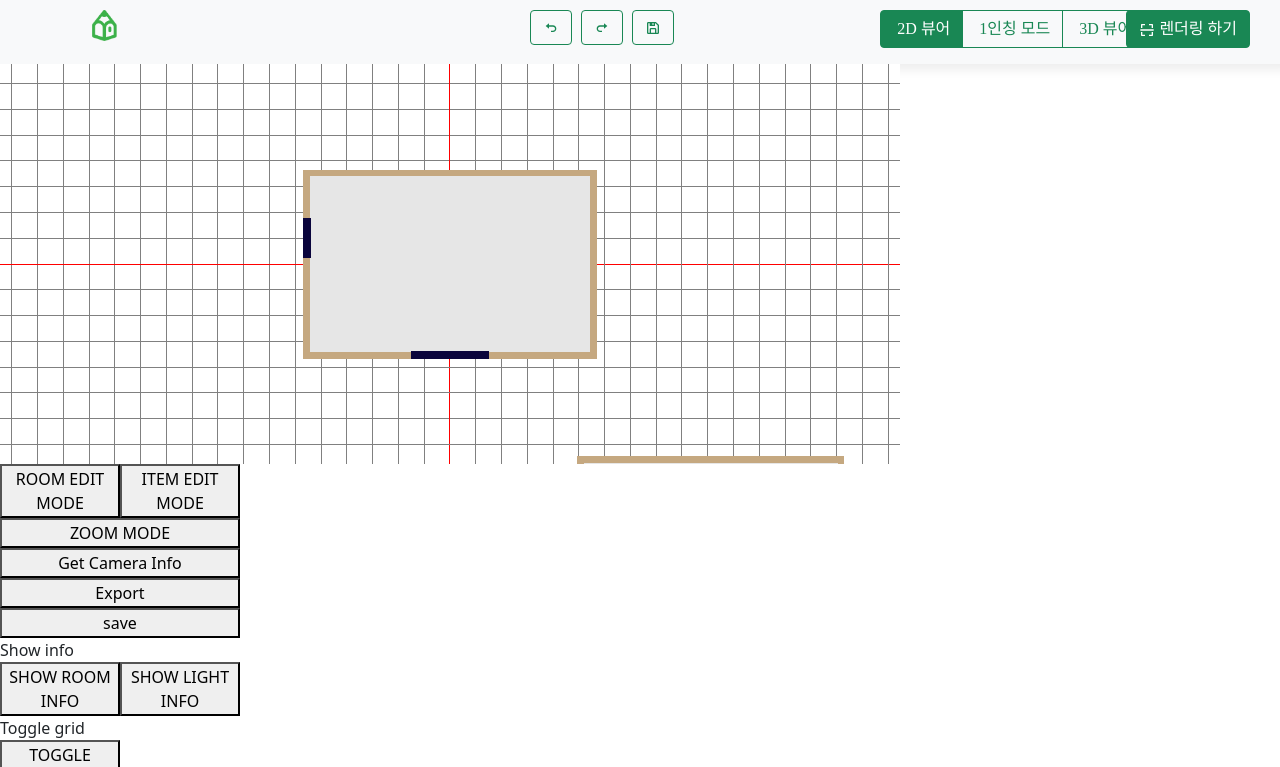
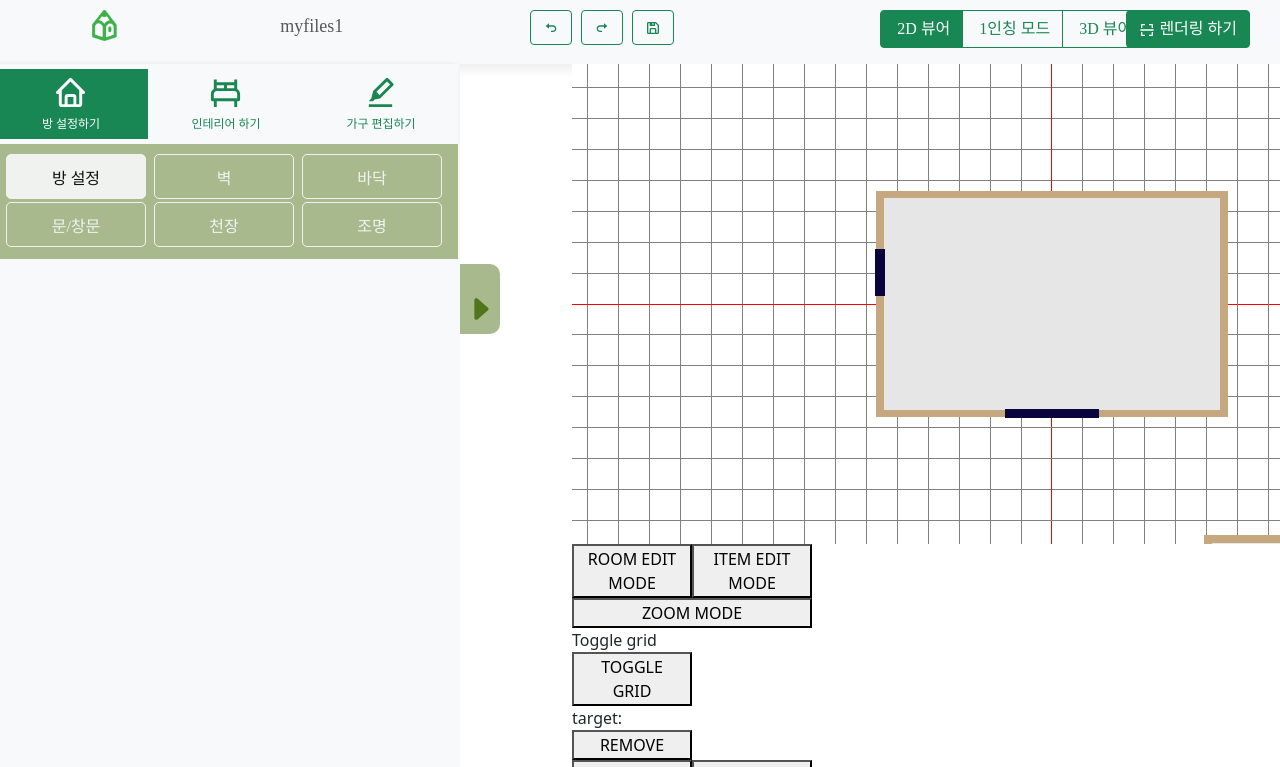
Before and after one commit to SketchHome/SketchHome_Editor, a React app: page /editor in a window 1280 px wide. Shown: the top 767 px of the page. Built offline with nearby package versions, Linux system fonts and the light colour scheme; a web font is replaced by a local one.

Commit message:
Create Click position in SideBar

```diff
--- a/src/HomeEditor/Detailer/Detailer.js
+++ b/src/HomeEditor/Detailer/Detailer.js
@@ -4,7 +4,7 @@ import ItemList from "./ItemList";
 import FloorList from "./FloorList";
 import WallList from "./WallList";
 
-//시점 변경 : 2D, 3D, 1인칭 모드
+//시점 변경 : 2D, 3D, 1인칭 모드 (Move 완료)
 const ViewMode = () => {
     return (
         <div>
@@ -31,7 +31,7 @@ const EditMode = () => {
     );
 }
 
-//저장, 정보 보여주기 등 동작 : 카메라 정보, 내보내기 버튼, 저장 버튼
+//저장, 정보 보여주기 등 동작 : 카메라 정보, 내보내기 버튼, 저장 버튼 (Move 완료)
 const GetInfo = () => {
     return (
         <div>
@@ -48,9 +48,11 @@ const GetInfo = () => {
 const ShowInfo = () => {
     return (
         <div>
+            {/*
             <div>Show info</div>
             <button id="Show_room_info" style={{ width: "120px" }}>SHOW ROOM INFO</button>
             <button id="Show_light_info" style={{ width: "120px" }}>SHOW LIGHT INFO</button>
+            */}
             <div>Toggle grid</div>
             <button id="show_grid" style={{ width: "120px" }}>TOGGLE GRID</button>
         </div>
--- a/src/HomeEditor/Editor.js
+++ b/src/HomeEditor/Editor.js
@@ -1,4 +1,4 @@
-import React, { Component } from "react";
+import React, { Component, useState } from "react";
 
 import * as THREE from "three";
 import { DragControls } from "three/examples/jsm/controls/DragControls";
@@ -16,6 +16,7 @@ import WallList from "./Detailer/WallList";
 import room_data from "./data/room_1_data.json";
 
 class Editor extends Component {
+
 	componentDidMount() {
 		// === THREE.JS CODE START ===
 
@@ -96,14 +97,13 @@ class Editor extends Component {
 
 	render() {
 		return (
-			<div>
+			<div className="Editor-fix">
 				<div
 					className="Scene"
-					style={{ width: "900px", height: "400px" }}
+					style={{ width: "120vh", height: "60vh" }}
 					ref={(mount) => { this.mount = mount }} />
-				{/*<ViewMode/>*/}
+				{/*<ViewMode/><GetInfo/>*/}
 				<EditMode/>
-				<GetInfo/>
 				<ShowInfo/>
 				<MoveThings/>
 				<FWColor/>
--- a/src/HomeEditor/module/_event.js
+++ b/src/HomeEditor/module/_event.js
@@ -182,7 +182,7 @@ export const setButtonEvent = (camera, viewControls, controls, mapControls, scen
         room.is_edit_mode = true;
         room.is_zoom_mode = false;
         setDragMode(controls, mapControls);
-        document.getElementById("mode_name").innerHTML = "room edit";
+        //document.getElementById("mode_name").innerHTML = "room edit";
     });
 
     document.getElementById("ITEM_EDIT_MODE_btn").addEventListener("click", () => {
@@ -191,14 +191,14 @@ export const setButtonEvent = (camera, viewControls, controls, mapControls, scen
         room.is_edit_mode = true;
         room.is_zoom_mode = false;
         setDragMode(controls, mapControls);
-        document.getElementById("mode_name").innerHTML = "item edit";
+        //document.getElementById("mode_name").innerHTML = "item edit";
     });
 
 
     document.getElementById("ZOOM_MODE_btn").addEventListener("click", () => {
         room.is_person_view_mode = false;
         setZoomMode(controls, mapControls, room.view_mode);
-        document.getElementById("mode_name").innerHTML = "view";
+        //document.getElementById("mode_name").innerHTML = "view";
     });
 
     document.getElementById("REMOVE_btn").addEventListener("click", () => {
@@ -264,6 +264,7 @@ export const setButtonEvent = (camera, viewControls, controls, mapControls, scen
         saveStatus(room);
     });
 
+    /*
     document.getElementById("Show_room_info").addEventListener("click", () => {
         console.log(room);
         room.children.forEach((room_group) => {
@@ -274,6 +275,7 @@ export const setButtonEvent = (camera, viewControls, controls, mapControls, scen
     document.getElementById("Show_light_info").addEventListener("click", () => {
         console.log(light);
     });
+    */
     document.getElementById("show_grid").addEventListener("click", () => {
         scene.children.forEach((group) => {
             if (group.name.split("_")[1] === "grid") {
--- a/src/components/EditorNavbar.js
+++ b/src/components/EditorNavbar.js
@@ -38,7 +38,7 @@ function EditorNavigation(props) {
                         {/*Button list*/}
                         <Button variant="outline-success" className="buttonMargin"><BiUndo/></Button>{' '}
                         <Button variant="outline-success" className="buttonMargin"><BiRedo/></Button>{' '}
-                        <Button variant="outline-success" className="buttonMargin"><BiSave/></Button>{' '}
+                        <Button id="SAVE_btn" variant="outline-success" className="buttonMargin"><BiSave/></Button>{' '}
                     </Col>
                     <Col style={{width: "300px"}}>
                         <ToggleBtn
@@ -52,7 +52,8 @@ function EditorNavigation(props) {
                         />
                     </Col>
                     <Col>
-                        <Button variant="success" style={{position: 'absolute', right: 0, marginRight: "30px"}}><BiScan/> 렌더링 하기</Button>{' '}
+                        <Button id ="Export_btn" variant="success" style={{position: 'absolute', right: 0, marginRight: "30px"}}><BiScan/> 렌더링 하기</Button>{' '}
+                        <Button id="Camera_Info_btn" style={{ width: "240px", display: "none"}}>Get Camera Info</Button>
                     </Col>
                 </Row>
             </Container>
--- a/src/components/Sidebar.js
+++ b/src/components/Sidebar.js
@@ -48,6 +48,7 @@ function Sidebar() {
                         i1="yes"
                         i2="yes"
                         i3="yes"
+                        id1="1" id2="2" id3="3"
                         n1={<div className="category-list">방 설정하기</div>}
                         n2={<div className="category-list">인테리어 하기</div>}
                         n3={<div className="category-list">가구 편집하기</div>}
@@ -55,14 +56,14 @@ function Sidebar() {
                         />
                 </li>
                 {/*room - select btn bar*/}
-                <li className="category-select">
+                <li>
                     <SelectBtn/>
                 </li>
-                {/*Select view*/}
+                {/*Select view
                 <div className="scroll">
                     <Selectitem/>
-
                 </div>
+                */}
             </ul>
              {/*toggle Sidebar*/}
             <div className="toggleBtn">
--- a/src/components/clickBtn.js
+++ b/src/components/clickBtn.js
@@ -16,8 +16,55 @@ function clickBtn(props) {
     { name: "조명" , value: '6' },
     ];
 
+    //Select Menu => change pages
+    const version = () => {
+      if(radioValue == "1") {
         return (
-      <>
+          <div>
+            1
+          </div>
+        );
+      }
+      else if(radioValue == "2") {
+        return (
+          <div>
+            2
+          </div>
+        );
+      }
+      else if(radioValue == "3") {
+        return (
+          <div>
+            3
+          </div>
+        );
+      }
+      else if(radioValue == "4") {
+        return (
+          <div>
+            4
+          </div>
+        );
+      }
+      else if(radioValue == "5") {
+        return (
+          <div>
+            5
+          </div>
+        );
+      }
+      else {
+        return (
+          <div>
+            6
+          </div>
+        );
+      }
+    };
+
+    return (
+      <div>
+        <div className="category-select">
         <ButtonGroup style={{fontFamily: "NanumSquare_acR"}}>
             <Container>
                 <Row>
@@ -56,7 +103,12 @@ function clickBtn(props) {
                 </Row>
             </Container>
         </ButtonGroup>
-      </>
+        </div>
+        <div style={{width: "100%", height: "100%"}}>
+            {/**radioValue (1,2,3,4,5,6 각각의 모드에 따라 화면 배치 구성 다르게) */}
+            {version()}
+        </div>
+      </div>
     );
   }
 
--- a/src/components/index.css
+++ b/src/components/index.css
@@ -354,10 +354,6 @@ input[type=radio] {
     margin: -10px 10px 10px -13px;
 }
 
-.List-top > input[type=radio]:checked{
-
-}
-
 .List-top > input[type=radio]{
     width: 30px;
     height: 30px;
@@ -376,6 +372,11 @@ input[type=radio] {
     margin-right: -10px;
     margin-top: 30px;
     border-radius: 10px;
+}
+
+.Editor-fix {
+    justify-content: flex-end;
+    margin-left: 70vh
 }
 
 /*font 모음*/
--- a/src/components/toggleBtn.js
+++ b/src/components/toggleBtn.js
@@ -24,12 +24,12 @@ function ToggleButtonExample(props) {
 
   {/*check push btn -> change icon colors*/}
   const checkColor = (target) => {
-    if (target == "radio-0") {
+    if (target == props.id1) {
       setC1(white);
       setC2(green);
       setC3(green);
     }
-    else if (target == "radio-1") {
+    else if (target == props.id2) {
       setC1(green);
       setC2(white);
       setC3(green);
--- a/src/pages/HomeEditor.js
+++ b/src/pages/HomeEditor.js
@@ -5,16 +5,30 @@
 
 import React from 'react';
 
+//BootStrap
+import Container from 'react-bootstrap/Container';
+import Row from 'react-bootstrap/Row';
+import Col from 'react-bootstrap/Col';
+import '../components/index.css'
+
+//Image soruce
+import houseImage from '../resource/image/house.jpg';
+import startImage from '../resource/image/start.jpg';
+import sample1 from '../resource/image/inteior1.jpg'
+
+//Component
+import EditorNav from '../components/EditorNavbar';
+import SideBar from '../components/Sidebar';
 import Editor from '../HomeEditor/Editor'
-
-//component
-import EditorNav from '../components/EditorNavbar';
 
 function HomeEditor() {
   return (
     <div className="HomeEditor">
-      <EditorNav/>
-      <Editor />
+      <EditorNav fileName="myfiles1"/>
+      <Container fluid>
+        <SideBar/>
+        <Editor />
+        </Container>
     </div>
   );
 }
```
Lines whose indentation alone changed are shown as unchanged.
